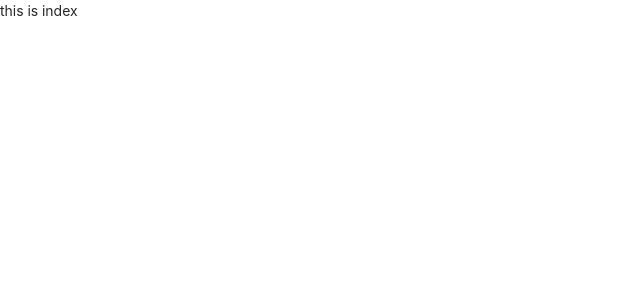
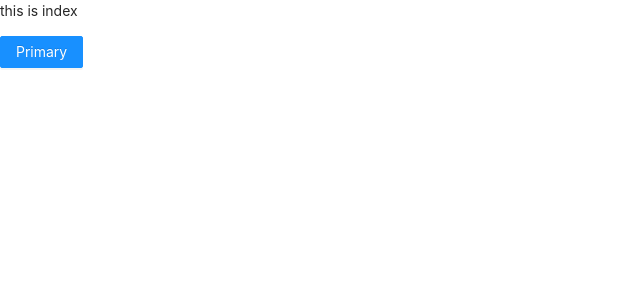
Before and after one commit to andphp/admin-vue3-antd-js, a Vue app: page / in a window 1280 px wide. Shown: the top 300 px of the page, without its empty margins (0-640 px from the left). Built offline with nearby package versions, Linux system fonts and the light colour scheme.

Commit message:
add devtool

```diff
--- a/src/views/index.vue
+++ b/src/views/index.vue
@@ -1,6 +1,9 @@
 <template>
   <div>
     <p>this is index</p>
+    <a-button type="primary">
+      Primary
+    </a-button>
   </div>
 </template>
 
--- a/vue.config.js
+++ b/vue.config.js
@@ -6,6 +6,9 @@ module.exports = {
   outputDir: process.env.NODE_ENV === "production" ? "dist" : "devDist",
   // 关闭语法的自动检测
   lintOnSave: true,
+  configureWebpack: {
+    devtool: "source-map"
+  },
   chainWebpack: config => {
     config.module.rules.delete("svg"); //重点:删除默认配置中处理svg,
     config.module
```
